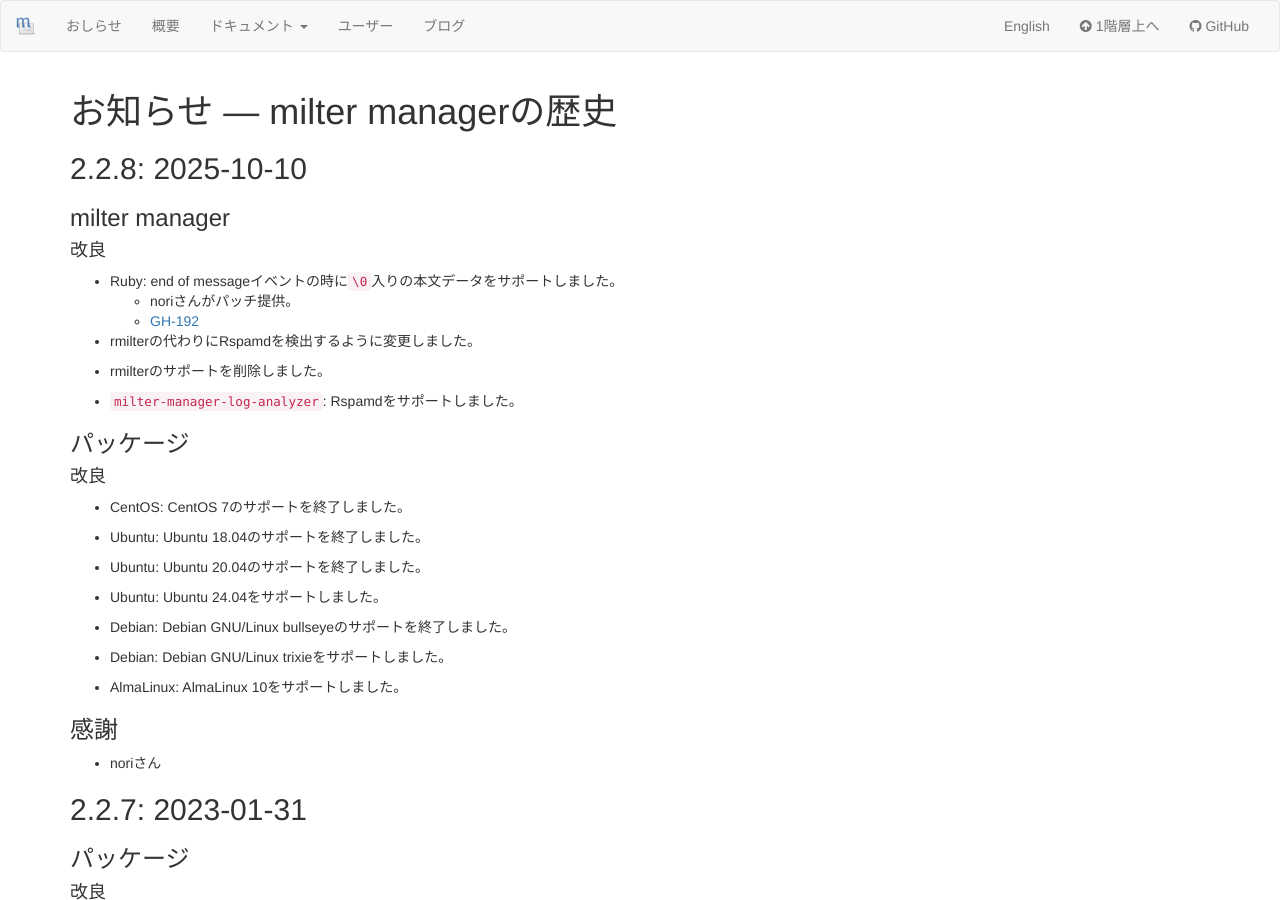
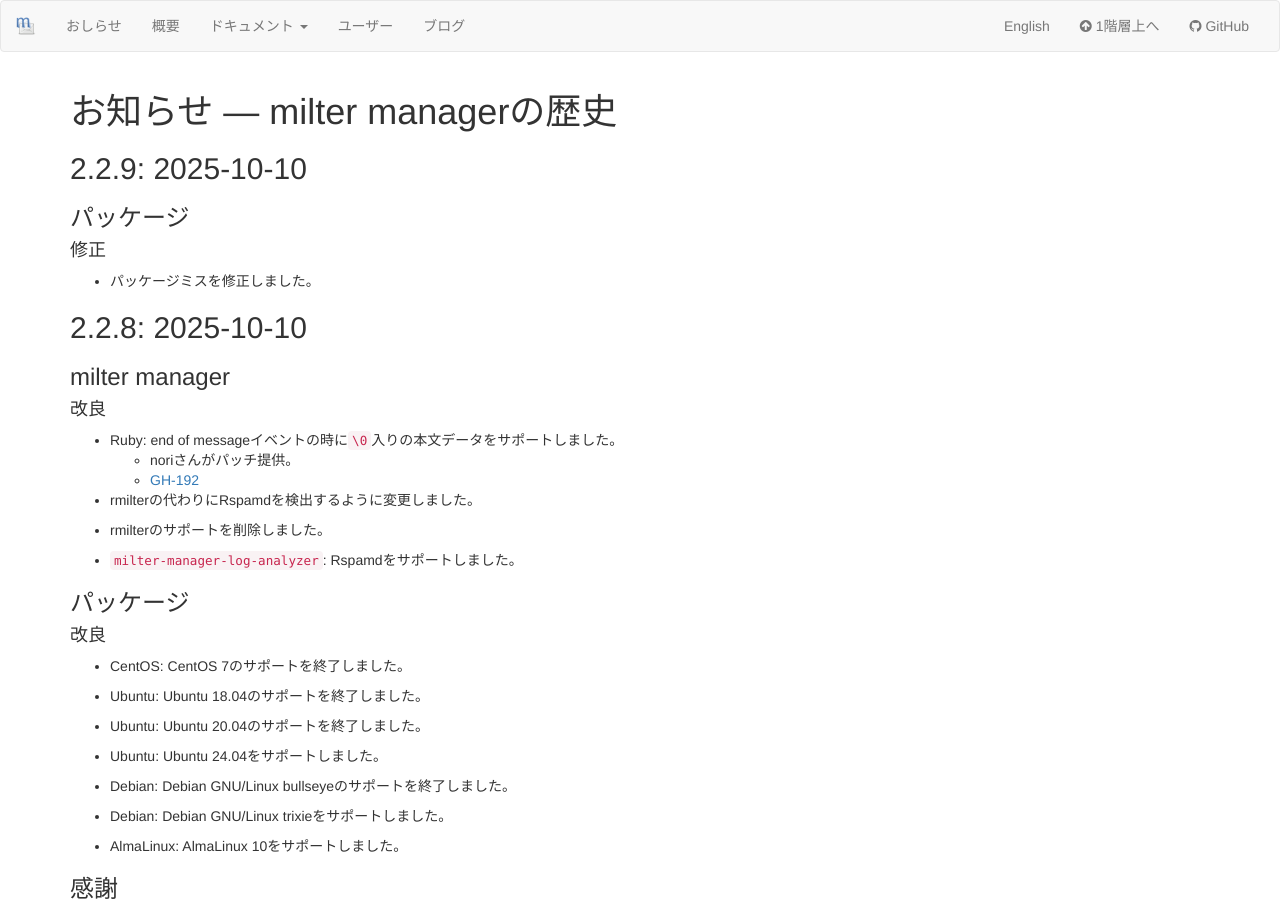
Before and after one commit to milter-manager/milter-manager.github.io, a Jekyll site: the page built from ja/news/index.md, in a window 1280 px wide and 900 px high. Built offline with Jekyll 4.4.1, drawn with Linux system fonts in a browser that asks for light colours.

Commit message:
Add 2.2.9 entry

```diff
--- a/ja/news/index.md
+++ b/ja/news/index.md
@@ -3,6 +3,14 @@ title: お知らせ
 ---
 
 # お知らせ --- milter managerの歴史
+
+## 2.2.9: 2025-10-10 {#release-2-2-9}
+
+### パッケージ
+
+#### 修正
+
+  * パッケージミスを修正しました。
 
 ## 2.2.8: 2025-10-10 {#release-2-2-8}
 
```
Also changed, not shown: news/index.md (+8 -0 lines).
